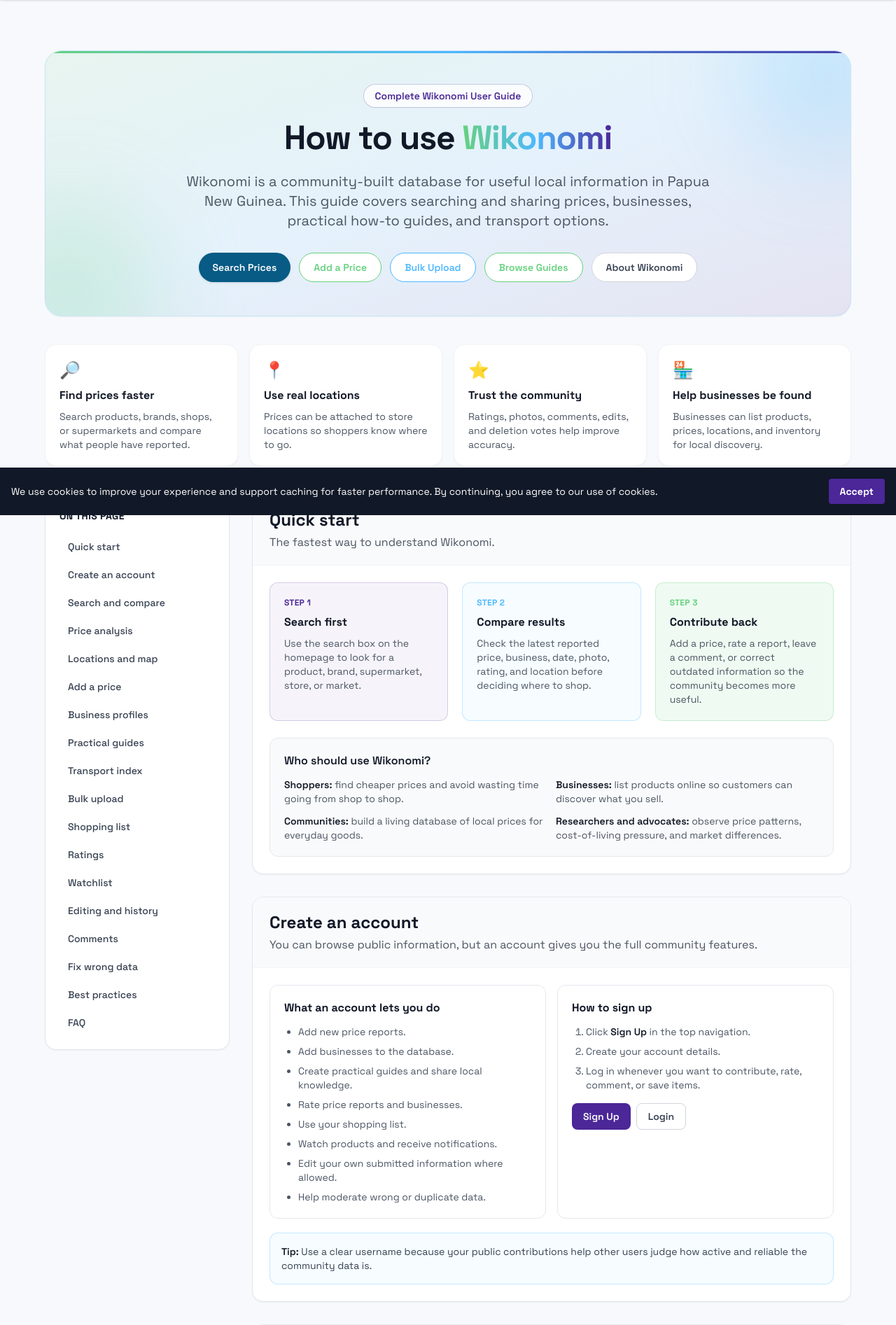
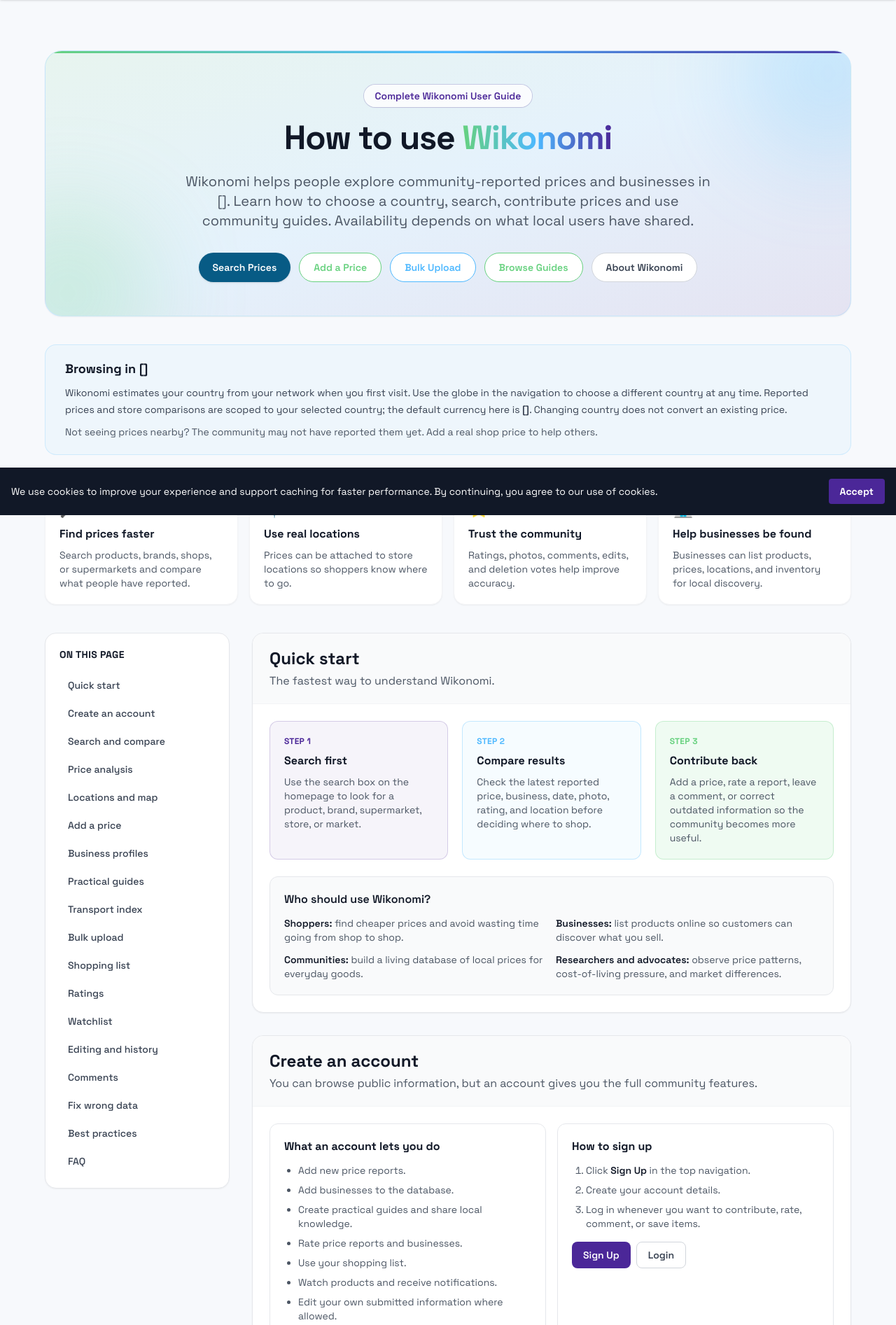
Before and after one commit to Roderick47/wikonomi-v2, a Django app: template wikonomi/core/templates/how_to_use.html in a window 1280 px wide. Shown: the part 64-1957 px from the top of the page at 70% size. Run offline with Django 5.2, Linux system fonts and the light colour scheme; the template is opened without the code that fills it: most values are stand-ins (such as "Sample title", 1, 10 or a date in 2020); parts of the project's set-up code (start-up, migrations or seed data) failed here and were passed over; some libraries are stand-ins or nearby versions.

Commit message:
Localize How to Use content and explain country and currency settings

```diff
--- a/wikonomi/core/templates/how_to_use.html
+++ b/wikonomi/core/templates/how_to_use.html
@@ -3,7 +3,7 @@
 {% block page_title %}How to Use Wikonomi — Complete Guide{% endblock %}
 
 {% block og_tags %}
-{% with base_url="https://www.wikonomi.com" og_title="How to Use Wikonomi" og_description="Learn how to search and share prices, businesses, practical guides, and local transport information across Papua New Guinea." og_image="https://www.wikonomi.com/static/img/wikonomi-og-default.jpg" %}
+{% with base_url="https://www.wikonomi.com" og_title="How to Use Wikonomi" og_description="Learn how to search and report prices, explore businesses, and share practical guides in {{ market.name }}." og_image="https://www.wikonomi.com/static/img/wikonomi-og-default.jpg" %}
 <link rel="canonical" href="{{ base_url }}{% url 'how_to_use' %}">
 <meta property="og:type" content="website">
 <meta property="og:site_name" content="Wikonomi">
@@ -15,7 +15,7 @@
 <meta property="og:image:type" content="image/jpeg">
 <meta property="og:image:width" content="1200">
 <meta property="og:image:height" content="630">
-<meta property="og:locale" content="en_PG">
+<meta property="og:locale" content="en_{{ market.code }}">
 <meta name="twitter:card" content="summary_large_image">
 <meta name="twitter:site" content="@wikonomi">
 <meta name="twitter:title" content="{{ og_title }}">
@@ -46,7 +46,7 @@
                 How to use <span class="bg-clip-text text-transparent bg-gradient-to-r from-brand-green via-brand-blue to-brand-purple">Wikonomi</span>
             </h1>
             <p class="mt-6 max-w-3xl mx-auto text-lg sm:text-xl text-gray-600 leading-relaxed">
-                Wikonomi is a community-built database for useful local information in Papua New Guinea. This guide covers searching and sharing prices, businesses, practical how-to guides, and transport options.
+                Wikonomi helps people explore community-reported prices and businesses in {{ market.name }}. Learn how to choose a country, search, contribute prices and use community guides. Availability depends on what local users have shared.
             </p>
             <div class="mt-8 flex flex-wrap justify-center gap-3">
                 <a href="{% url 'home' %}" class="inline-flex items-center px-5 py-2.5 rounded-full bg-brand-blueDark text-white text-sm font-semibold shadow hover:bg-brand-blueDark/90 transition-all">
@@ -66,6 +66,12 @@
                 </a>
             </div>
         </div>
+    </section>
+
+    <section class="mb-10 rounded-2xl border border-brand-blue/20 bg-brand-blue/5 px-5 py-5 sm:px-7" aria-labelledby="country-guide-title">
+        <h2 id="country-guide-title" class="text-lg font-bold text-gray-900">Browsing in {{ market.name }}</h2>
+        <p class="mt-2 text-sm leading-6 text-gray-700">Wikonomi estimates your country from your network when you first visit. Use the globe in the navigation to choose a different country at any time. Reported prices and store comparisons are scoped to your selected country; the default currency here is <strong>{{ market.currency|default:'the local currency' }}</strong>. Changing country does not convert an existing price.</p>
+        <p class="mt-2 text-sm leading-6 text-gray-600">Not seeing prices nearby? The community may not have reported them yet. Add a real shop price to help others.</p>
     </section>
 
     <!-- Quick value cards -->
@@ -326,7 +332,7 @@
                     <div class="rounded-xl border border-gray-200 p-5">
                         <h3 class="font-bold text-gray-900">How to add one price</h3>
                         <ol class="mt-3 space-y-2 text-sm text-gray-600 list-decimal pl-5">
-                            <li>Click <span class="font-semibold text-gray-900">Post</span> in the top navigation.</li>
+                            <li>Choose <span class="font-semibold text-gray-900">Add</span> in the navigation.</li>
                             <li>Select <span class="font-semibold text-gray-900">Post Prices</span>.</li>
                             <li>Upload up to five photos if you have them.</li>
                             <li>Enter the product name. Choose an existing product if it appears, or type a new one.</li>
@@ -378,7 +384,7 @@
                         <div class="rounded-xl border border-gray-200 p-5">
                             <h3 class="font-bold text-gray-900">How to add a business</h3>
                             <ol class="mt-3 space-y-2 text-sm text-gray-600 list-decimal pl-5">
-                                <li>Click <span class="font-semibold text-gray-900">Post</span> in the top navigation.</li>
+                                <li>Choose <span class="font-semibold text-gray-900">Add</span> in the navigation.</li>
                                 <li>Select <span class="font-semibold text-gray-900">Post Business</span>.</li>
                                 <li>Enter the business name.</li>
                                 <li>Choose the industry or business type.</li>
@@ -412,15 +418,15 @@
             <section id="guides" class="guide-section wk-accent-contribute bg-white rounded-2xl border border-gray-200 shadow-sm overflow-hidden">
                 <div class="px-6 py-5 border-b border-gray-100 bg-gray-50">
                     <h2 class="text-2xl font-bold text-gray-900">Create and use practical guides</h2>
-                    <p class="mt-1 text-gray-600">Guides document how things actually get done in Papua New Guinea.</p>
+                    <p class="mt-1 text-gray-600">Guides share practical knowledge from the community. When a process depends on local rules, confirm that it applies in {{ market.name }}.</p>
                 </div>
                 <div class="p-6 space-y-6">
                     <div class="grid gap-4 md:grid-cols-2">
                         <div class="rounded-xl border border-gray-200 p-5">
                             <h3 class="font-bold text-gray-900">How to create a guide</h3>
                             <ol class="mt-3 space-y-2 text-sm text-gray-600 list-decimal pl-5">
-                                <li>Click <span class="font-semibold text-gray-900">Post</span> in the top navigation.</li>
-                                <li>Select <span class="font-semibold text-gray-900">Add Guide</span>.</li>
+                                <li>Choose <span class="font-semibold text-gray-900">Add</span> in the navigation.</li>
+                                <li>Select <span class="font-semibold text-gray-900">Create a guide</span>.</li>
                                 <li>Use a clear title that describes the outcome.</li>
                                 <li>Add a short summary and the relevant business or organisation, if there is one.</li>
                                 <li>Break the process into ordered, practical steps.</li>
@@ -434,7 +440,7 @@
                         <div class="rounded-xl border border-gray-200 p-5">
                             <h3 class="font-bold text-gray-900">What makes a guide useful</h3>
                             <ul class="mt-3 space-y-2 text-sm text-gray-600 list-disc pl-5">
-                                <li>It reflects the current PNG process, not an overseas version.</li>
+                                <li>It clearly states the country or location it applies to, with current steps and requirements.</li>
                                 <li>Each step tells the reader what to do next.</li>
                                 <li>Important costs, documents, offices, contacts, and waiting times are included.</li>
                                 <li>Basic Markdown can be used for headings, bold text, lists, and links.</li>
@@ -521,7 +527,7 @@
                                 <tr>
                                     <td class="px-4 py-3 font-mono text-xs text-gray-900">currency</td>
                                     <td class="px-4 py-3">No</td>
-                                    <td class="px-4 py-3">Currency code. If empty, the platform can default to PGK.</td>
+                                    <td class="px-4 py-3">Three-letter currency code (for example {{ market.currency|default:'the shop currency' }}). Always verify the currency used for uploaded prices.</td>
                                 </tr>
                                 <tr>
                                     <td class="px-4 py-3 font-mono text-xs text-gray-900">notes</td>
@@ -778,9 +784,9 @@
                     <div class="rounded-xl border border-gray-200 bg-gray-50 p-5">
                         <h3 class="font-bold text-gray-900">Example of a good report</h3>
                         <div class="mt-3 grid gap-3 sm:grid-cols-2 text-sm text-gray-600">
-                            <p><span class="font-semibold text-gray-900">Product:</span> Trukai Rice 10kg</p>
-                            <p><span class="font-semibold text-gray-900">Price:</span> PGK 65.00</p>
-                            <p><span class="font-semibold text-gray-900">Business:</span> Stop &amp; Shop Boroko</p>
+                            <p><span class="font-semibold text-gray-900">Product:</span> Rice 10kg</p>
+                            <p><span class="font-semibold text-gray-900">Price:</span> {{ market.currency|default:'Local currency' }} 65</p>
+                            <p><span class="font-semibold text-gray-900">Business:</span> Example shop in {{ market.name }}</p>
                             <p><span class="font-semibold text-gray-900">Notes:</span> Shelf price, taken today, normal white rice bag.</p>
                             <p><span class="font-semibold text-gray-900">Photo:</span> Clear photo of shelf tag and product.</p>
                             <p><span class="font-semibold text-gray-900">Location:</span> Store location pinned correctly on the map.</p>
@@ -844,7 +850,7 @@
             <!-- Final CTA -->
             <section class="rounded-3xl bg-gradient-to-r from-brand-purple via-brand-blue to-brand-green p-1 shadow-lg">
                 <div class="rounded-[1.35rem] bg-white px-6 py-8 text-center">
-                    <h2 class="text-2xl font-extrabold text-gray-900">Ready to help build PNG's local information database?</h2>
+                    <h2 class="text-2xl font-extrabold text-gray-900">Ready to make local shopping information better in {{ market.name }}?</h2>
                     <p class="mt-3 max-w-2xl mx-auto text-gray-600">Search before you spend. Share what you see and know. Correct what is wrong. The more people contribute, the more useful Wikonomi becomes for everyone.</p>
                     <div class="mt-6 flex flex-wrap justify-center gap-3">
                         <a href="{% url 'home' %}" class="inline-flex items-center px-5 py-2.5 rounded-full bg-brand-blueDark text-white text-sm font-semibold shadow hover:bg-brand-blueDark/90 transition-all">Start Searching</a>
```
